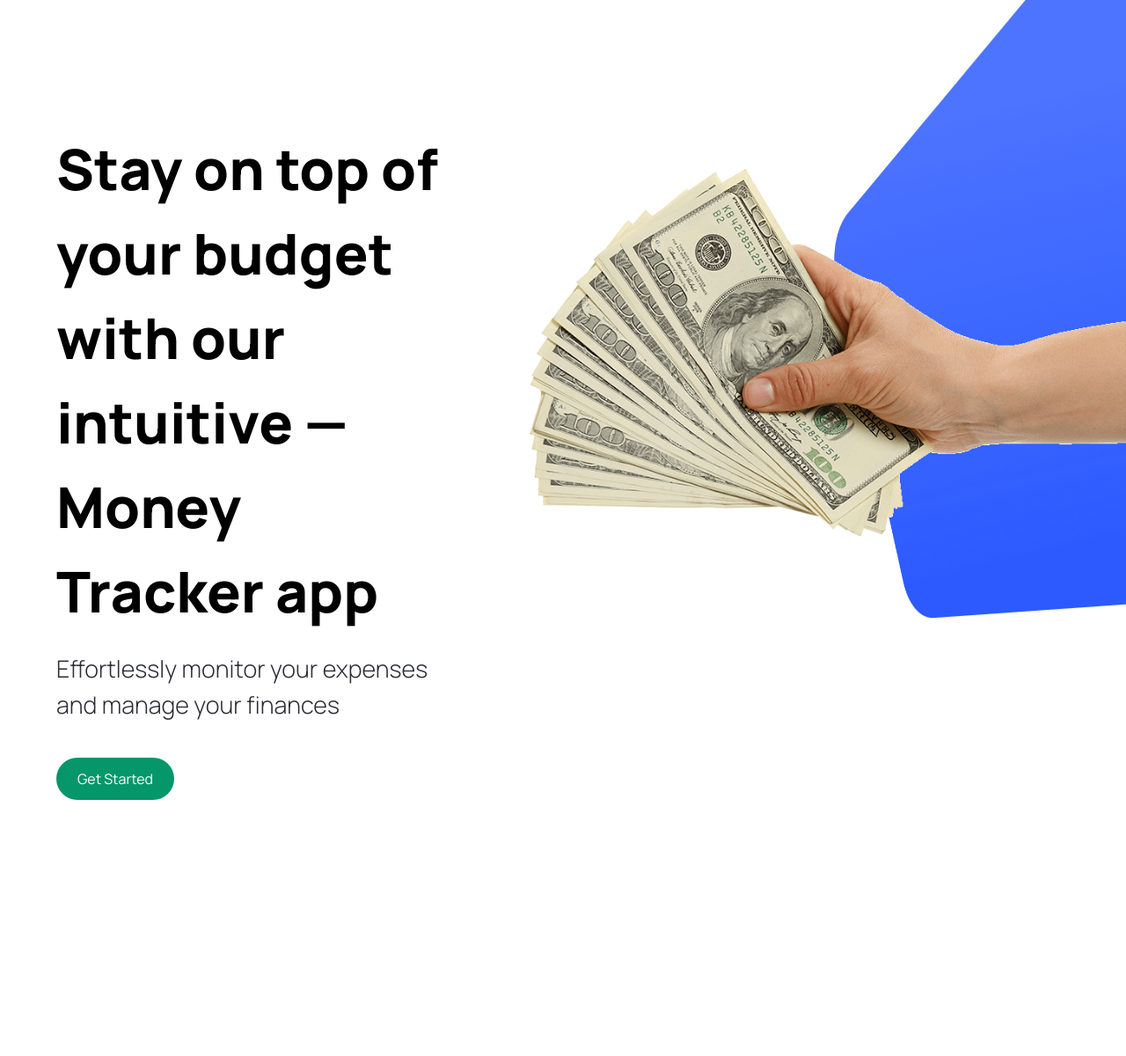
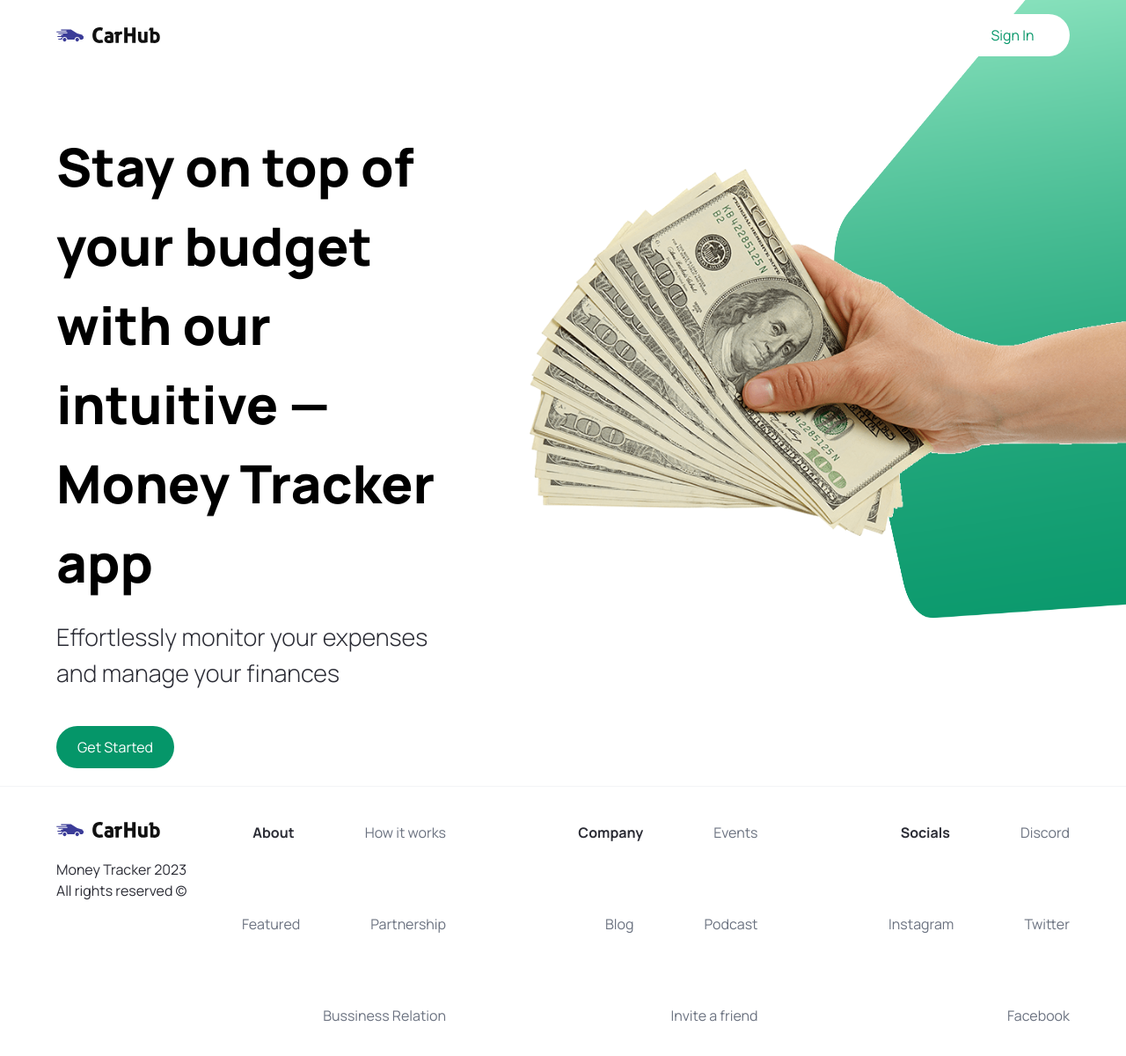
Before and after one commit to MrLatif/money-tracker, a Next.js app: page / in a window 1280 px wide. Shown: the top 1200 px of the page at 88% size. Before the commit the page ends 909 px from the top, so only its background shows below. Built offline with nearby package versions, Linux system fonts and the light colour scheme.

Commit message:
feat: added the navbar and footer

```diff
--- a/app/globals.css
+++ b/app/globals.css
@@ -43,7 +43,7 @@
 }
 
 .hero__title {
-  @apply 2xl:text-[72px] sm:text-[64px] text-[50px] font-extrabold;
+  @apply 2xl:text-[60px] sm:text-[60px] text-[40px] font-extrabold;
 }
 
 .hero__subtitle {
--- a/app/layout.tsx
+++ b/app/layout.tsx
@@ -1,12 +1,10 @@
+import { Footer, Navbar } from '../components'
 import './globals.css'
 import type { Metadata } from 'next'
-import { Inter } from 'next/font/google'
-
-const inter = Inter({ subsets: ['latin'] })
 
 export const metadata: Metadata = {
-  title: 'Create Next App',
-  description: 'Generated by create next app',
+  title: 'Money Tracker',
+  description: 'Stop wasting, start saving',
 }
 
 export default function RootLayout({
@@ -16,7 +14,11 @@ export default function RootLayout({
 }) {
   return (
     <html lang="en">
-      <body className={inter.className}>{children}</body>
+      <body className="relative">
+        <Navbar/>
+        {children}
+        <Footer/>
+      </body>
     </html>
   )
 }
--- a/components/CustomButton.tsx
+++ b/components/CustomButton.tsx
@@ -3,11 +3,11 @@
 import Image from 'next/image';
 import { CustomButtonProps } from '../types';
 
-const CustomButton = ({title, containerStyles, handleClick}: CustomButtonProps ) => {
+const CustomButton = ({title, containerStyles, handleClick, btnType}: CustomButtonProps ) => {
   return (
     <button
         disabled={false}
-        type={"button"}
+        type={btnType || "button"}
         className={`custom-btn ${containerStyles}`}
         onClick={handleClick}
     >
--- /dev/null
+++ b/components/Footer.tsx
@@ -0,0 +1,42 @@
+import Image from "next/image"
+import Link from "next/link"
+
+import { footerLinks } from "../constants"
+
+const Footer = () => {
+  return (
+    <footer className="flex flex-col text-black-100 mt-5 border-t border-gray-100">
+        <div className="flex max-md:flex-col flex-wrap justify-between gap-5 sm:px-16 px-6 py-10">
+            <div className="flex flex-col justify-start items-start gap-6">
+                <Image
+                    src="/logo.svg"
+                    alt="logo"
+                    width={118}
+                    height={18}
+                    className="object-contain"
+                />
+                <p className="text-base text-grey-700">
+                    Money Tracker 2023 <br/>
+                    All rights reserved &copy;
+                </p>
+            </div>
+
+            <div className="footer__links">
+                {footerLinks.map((link) => (
+                    <div key={link.title} className="footer__links">
+                        <h3 className="font-bold">{link.title}</h3>
+                        {link.links.map((item) => (
+                            <Link key={item.title} href={item.url} className="text-gray-500">
+                                {item.title}
+                            </Link>
+                        ))}
+                    </div>
+                ))}
+            </div>
+
+        </div>
+    </footer>
+  )
+}
+
+export default Footer
--- /dev/null
+++ b/components/Navbar.tsx
@@ -0,0 +1,29 @@
+import Link from "next/link"
+import Image from "next/image"
+import { CustomButton } from "."
+
+const Navbar = () => {
+  return (
+    <header className="w-full absolute z-10">
+      <nav className="max-w-[1440px] mx-auto flex justify-between items-center sm:px-16 px-6 py-4">
+        <Link href="/" className="flex justify-center items-center">
+          <Image
+            src="/logo.svg"
+            alt="Money Tracker Logo"
+            width={118}
+            height={18}
+            className="object-contain"
+          />
+        </Link>
+
+        <CustomButton
+          title="Sign In"
+          btnType="button"
+          containerStyles="text-emerald-600 rounded-full bg-white min-w-[130px]"
+        />
+      </nav>
+    </header>
+  );
+}
+
+export default Navbar
--- a/components/index.ts
+++ b/components/index.ts
@@ -1,7 +1,11 @@
 import Hero from "./Hero";
 import CustomButton from "./CustomButton";
+import Navbar from "./Navbar";
+import Footer from "./Footer";
 
 export {
     Hero,
-    CustomButton
+    CustomButton,
+    Footer,
+    Navbar,
 }
--- /dev/null
+++ b/constants/index.ts
@@ -0,0 +1,101 @@
+export const manufacturers = [
+  "Acura",
+  "Alfa Romeo",
+  "Aston Martin",
+  "Audi",
+  "Bentley",
+  "BMW",
+  "Buick",
+  "Cadillac",
+  "Chevrolet",
+  "Chrysler",
+  "Citroen",
+  "Dodge",
+  "Ferrari",
+  "Fiat",
+  "Ford",
+  "GMC",
+  "Honda",
+  "Hyundai",
+  "Infiniti",
+  "Jaguar",
+  "Jeep",
+  "Kia",
+  "Lamborghini",
+  "Land Rover",
+  "Lexus",
+  "Lincoln",
+  "Maserati",
+  "Mazda",
+  "McLaren",
+  "Mercedes-Benz",
+  "MINI",
+  "Mitsubishi",
+  "Nissan",
+  "Porsche",
+  "Ram",
+  "Rolls-Royce",
+  "Subaru",
+  "Tesla",
+  "Toyota",
+  "Volkswagen",
+  "Volvo",
+];
+
+export const yearsOfProduction = [
+  { title: "Year", value: "" },
+  { title: "2015", value: "2015" },
+  { title: "2016", value: "2016" },
+  { title: "2017", value: "2017" },
+  { title: "2018", value: "2018" },
+  { title: "2019", value: "2019" },
+  { title: "2020", value: "2020" },
+  { title: "2021", value: "2021" },
+  { title: "2022", value: "2022" },
+  { title: "2023", value: "2023" },
+];
+
+export const fuels = [
+  {
+    title: "Fuel",
+    value: "",
+  },
+  {
+    title: "Gas",
+    value: "Gas",
+  },
+  {
+    title: "Electricity",
+    value: "Electricity",
+  },
+];
+
+export const footerLinks = [
+  {
+    title: "About",
+    links: [
+      { title: "How it works", url: "/" },
+      { title: "Featured", url: "/" },
+      { title: "Partnership", url: "/" },
+      { title: "Bussiness Relation", url: "/" },
+    ],
+  },
+  {
+    title: "Company",
+    links: [
+      { title: "Events", url: "/" },
+      { title: "Blog", url: "/" },
+      { title: "Podcast", url: "/" },
+      { title: "Invite a friend", url: "/" },
+    ],
+  },
+  {
+    title: "Socials",
+    links: [
+      { title: "Discord", url: "/" },
+      { title: "Instagram", url: "/" },
+      { title: "Twitter", url: "/" },
+      { title: "Facebook", url: "/" },
+    ],
+  },
+];
--- a/tailwind.config.ts
+++ b/tailwind.config.ts
@@ -26,7 +26,7 @@ module.exports = {
       },
       backgroundImage: {
         pattern: "url('/pattern.png')",
-        "hero-bg": "url('/hero-bg.png')",
+        "hero-bg": "url('/money-bg.png')",
       },
     },
   },
--- a/types/index.ts
+++ b/types/index.ts
@@ -4,5 +4,6 @@ export interface CustomButtonProps {
     title: string;
     containerStyles?: string;
     handleClick?: MouseEventHandler<HTMLButtonElement>;
+    btnType?: "button" | "submit"
 
 }
```
Also changed, not shown: public/money-bg.png (added).
